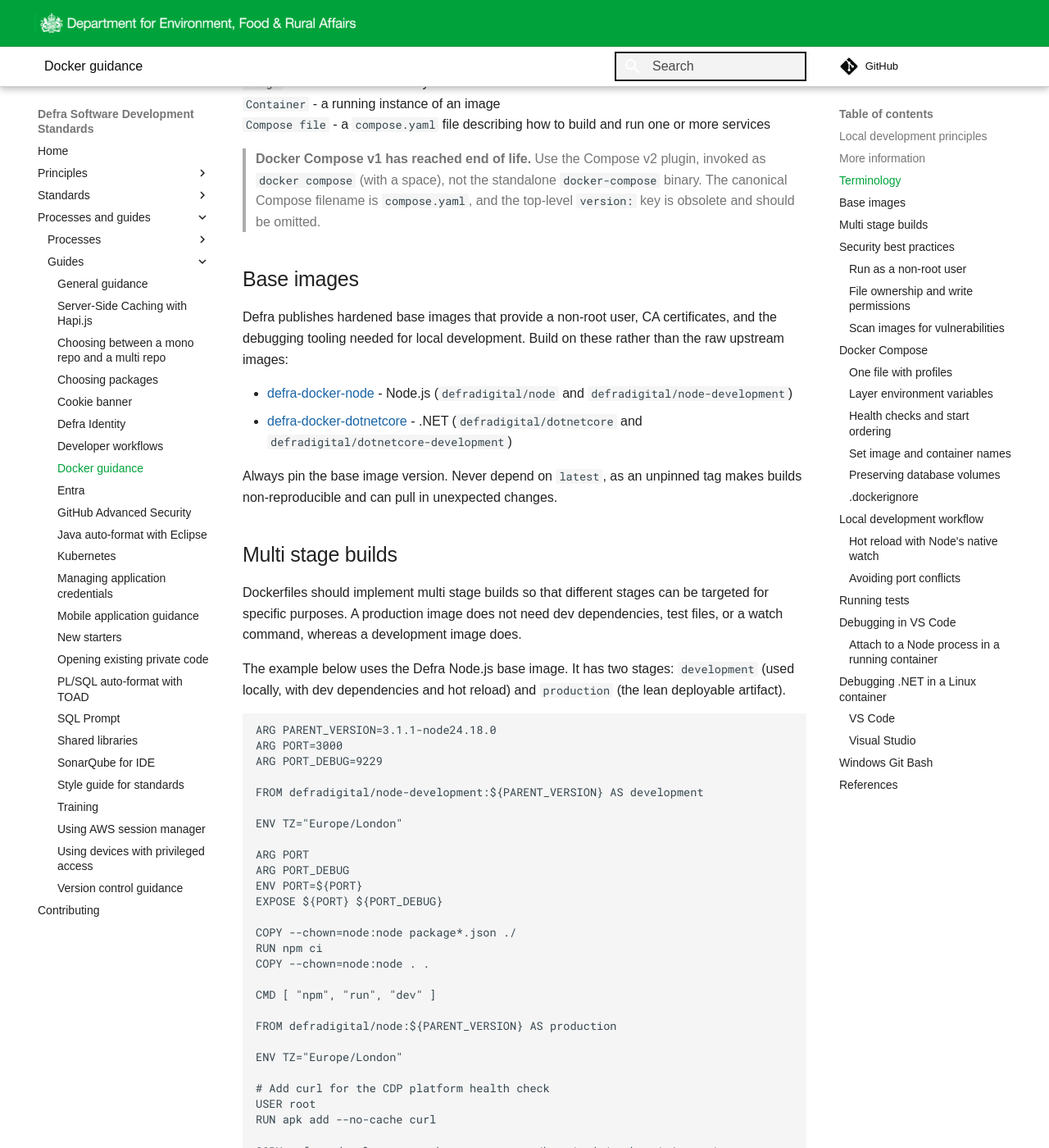
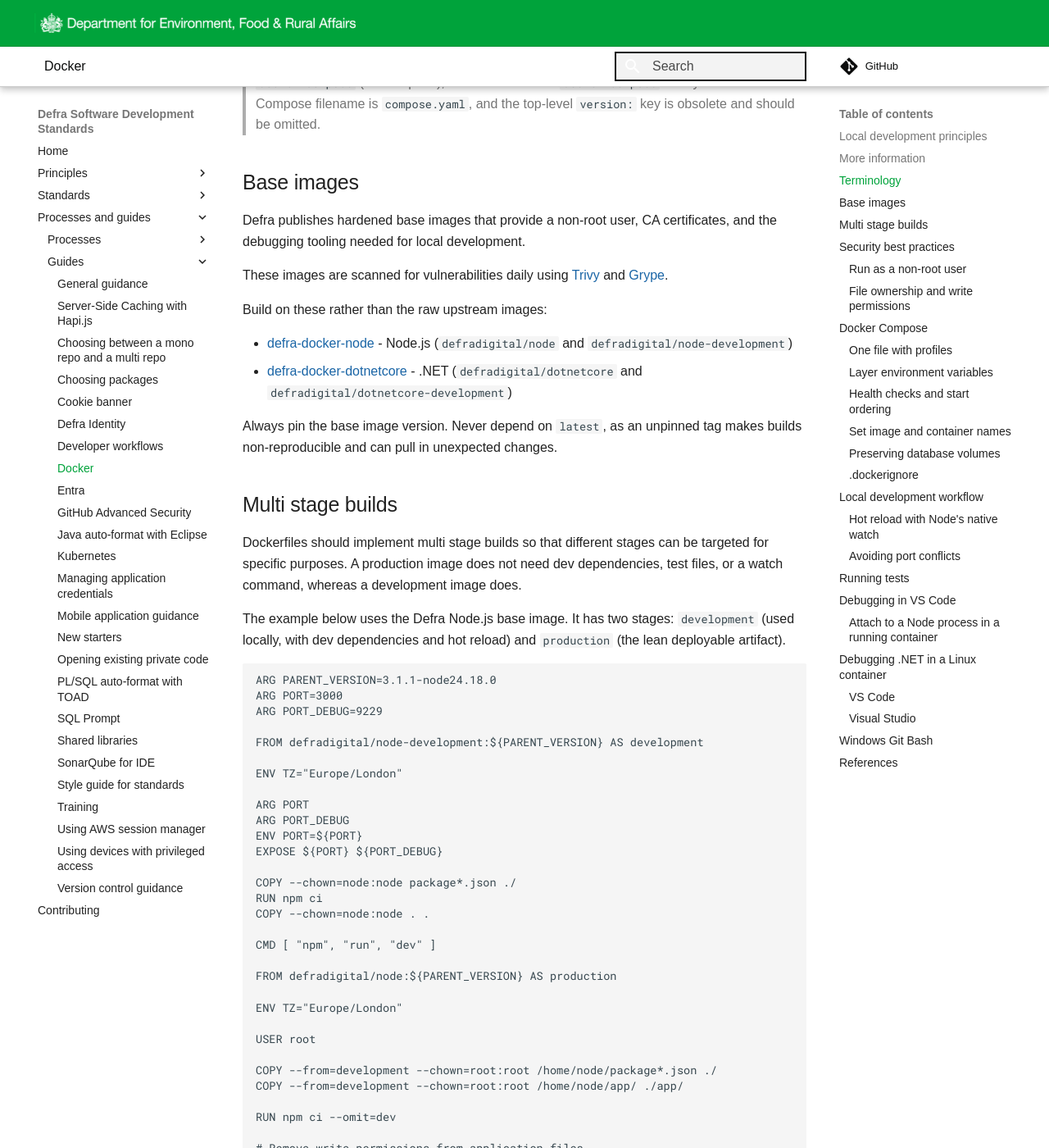
Before and after one commit to DEFRA/software-development-standards, an MkDocs documentation site: the page built from docs/guides/docker_guidance.md, in a window 1280 px wide and 1400 px high, scrolled down 923 px. Shown: the whole window at 82% size. Built offline with MkDocs 1.6.1 and Material for MkDocs 9.7.7, drawn with Linux system fonts in a browser that asks for light colours; some web fonts are replaced; comment, search, counter and statistics services are not loaded; some of the changed text lies outside the part shown.

Commit message:
Update docker

```diff
--- a/docs/guides/docker_guidance.md
+++ b/docs/guides/docker_guidance.md
@@ -1,8 +1,6 @@
-# Docker guidance
+# Docker
 
 A container is a standard unit of software that packages up code and all its dependencies so the application runs quickly and reliably across multiple environments. Docker is a tool to build and run these containers.
-
-Docker remains the default way to package and run Defra services, both in the pipeline and for local development. This guide covers building images, composing local environments, running tests, and debugging. It reflects current tooling: Docker Compose v2 (`docker compose`), Node.js 24, and .NET 10.
 
 ## Local development principles
 
@@ -26,7 +24,11 @@ Docker remains the default way to package and run Defra services, both in the pi
 
 ## Base images
 
-Defra publishes hardened base images that provide a non-root user, CA certificates, and the debugging tooling needed for local development. Build on these rather than the raw upstream images:
+Defra publishes hardened base images that provide a non-root user, CA certificates, and the debugging tooling needed for local development.
+
+These images are scanned for vulnerabilities daily using [Trivy](https://github.com/aquasecurity/trivy) and [Grype](https://github.com/anchore/grype).
+
+Build on these rather than the raw upstream images:
 
 - [defra-docker-node](https://github.com/DEFRA/defra-docker-node) - Node.js (`defradigital/node` and `defradigital/node-development`)
 - [defra-docker-dotnetcore](https://github.com/DEFRA/defra-docker-dotnetcore) - .NET (`defradigital/dotnetcore` and `defradigital/dotnetcore-development`)
@@ -63,9 +65,7 @@ FROM defradigital/node:${PARENT_VERSION} AS production
 
 ENV TZ="Europe/London"
 
-# Add curl for the CDP platform health check
 USER root
-RUN apk add --no-cache curl
 
 COPY --from=development --chown=root:root /home/node/package*.json ./
 COPY --from=development --chown=root:root /home/node/app/ ./app/
@@ -88,10 +88,7 @@ Notes on this example:
 
 - **Pin the base image** with `ARG PARENT_VERSION` and use the same version for both stages. `3.1.1-node24.18.0` is the current Node 24 (LTS) Defra base at the time of writing. Check [defra-docker-node](https://github.com/DEFRA/defra-docker-node) for the latest.
 - **Use `npm ci`, not `npm install`.** `npm ci` installs exactly what is in `package-lock.json`, giving reproducible builds. Use `npm ci --omit=dev` in production to exclude dev dependencies.
-- **No `LABEL uk.gov.defra...` lines are needed.** The base images already carry their provenance labels.
 - **Set `ENV TZ`** so container timestamps match the expected timezone.
-
-Front-end services that build client-side assets (for example with Vite) should add an intermediate build stage between `development` and `production` that runs the asset build, and copy the built output into the production stage.
 
 ## Security best practices
 
@@ -122,13 +119,9 @@ USER node
 
 > **Some processes legitimately need to write at runtime.** A service might write to a mounted `tmp` directory or a cache such as `node_modules/.cache`. Where this is required, define and secure those specific writable locations (for example a dedicated mounted volume) rather than making the whole application tree writable. Consider whether your service has this need before applying blanket read-only permissions.
 
-### Scan images for vulnerabilities
-
-Scan built images for known vulnerabilities as part of the pipeline. The Defra base image repositories use tools such as [Trivy](https://github.com/aquasecurity/trivy) and [Grype](https://github.com/anchore/grype); [Snyk](https://snyk.io/) is also used across Defra. Keep base images current so that upstream security fixes are picked up.
-
 ## Docker Compose
 
-Use a single `compose.yaml` per repository. Older services split configuration across many files (`docker-compose.override.yaml`, `docker-compose.test.yaml`, `docker-compose.test.watch.yaml`, and so on), which drift out of sync and are hard to reason about. Compose v2 profiles remove the need for most of these.
+Use a single `compose.yaml` per repository. Older services may split configuration across many files (`docker-compose.override.yaml`, `docker-compose.test.yaml`, `docker-compose.test.watch.yaml`, and so on), which drift out of sync and are hard to reason about. Compose v2 profiles remove the need for most of these.
 
 ### One file with profiles
 
@@ -250,8 +243,6 @@ README.md
 ## Local development workflow
 
 The recommended inner loop runs the application with hot reload while its dependencies run in containers. Running the app itself on the host (rather than in a container) gives the fastest feedback and the simplest debugging, because there is no rebuild or bind-mount sync on each change and the debugger attaches to a local process.
-
-For a repeatable, cross-repository approach to this model (host-native app, containerised dependencies, and Testcontainers for integration tests), see the [local development refactoring playbook](https://github.com/johnwatson484/local-dev-refactoring).
 
 ### Hot reload with Node's native watch
 
--- a/mkdocs.yml
+++ b/mkdocs.yml
@@ -62,7 +62,7 @@ nav:
       - Cookie banner: guides/cookies-banner.md
       - Defra Identity: guides/defra-id.md
       - Developer workflows: guides/developer_workflows.md
-      - Docker guidance: guides/docker_guidance.md
+      - Docker: guides/docker_guidance.md
       - Entra: guides/entra.md
       - GitHub Advanced Security: guides/github_advanced_security.md
       - Java auto-format with Eclipse: guides/java_auto_format_eclipse.md
```
